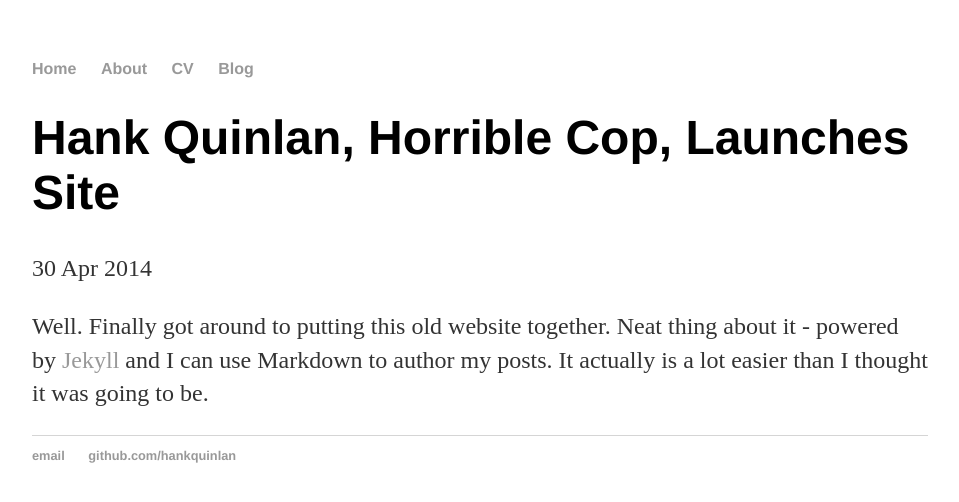
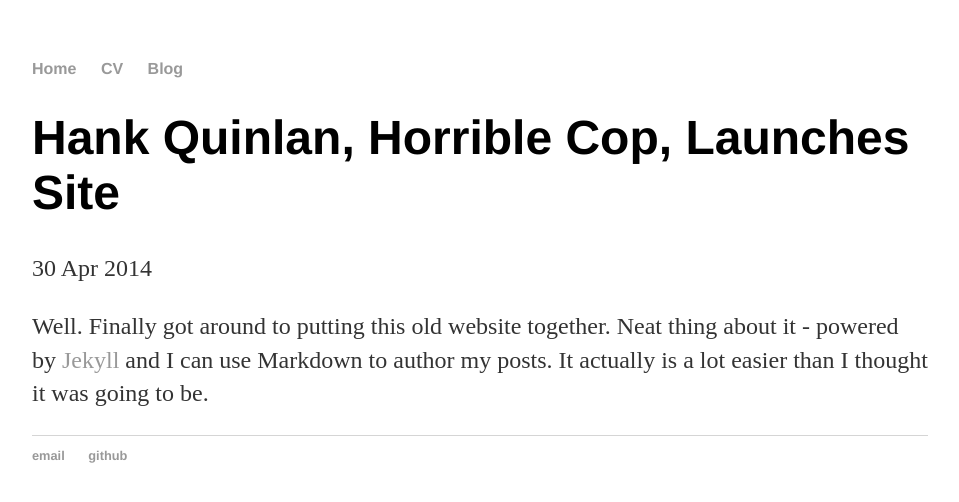
Before and after one commit to ggenszler/ggenszler.github.io, a Jekyll site: the page built from _posts/2014-04-30-hank-quinlan-site-launched.md, in a window 1280 px wide. Shown: the top 502 px of the page, without its empty margins (160-1119 px from the left). Built offline with Jekyll 4.4.1, drawn with Linux system fonts in a browser that asks for light colours.

Commit message:
Update default.html

```diff
--- a/_layouts/default.html
+++ b/_layouts/default.html
@@ -9,7 +9,6 @@
 			<nav>
 	    		<ul>
 	        		<li><a href="/">Home</a></li>
-		        	<li><a href="/about">About</a></li>
 	        		<li><a href="/cv">CV</a></li>
 	        		<li><a href="/blog">Blog</a></li>
 	    		</ul>
@@ -21,8 +20,8 @@
 			</div><!-- /.container -->
 			<footer>
 	    		<ul>
-	        		<li><a href="mailto:hankquinlanhub@gmail.com">email</a></li>
-	        		<li><a href="https://github.com/hankquinlan">github.com/hankquinlan</a></li>
+	        		<li><a href="mailto:grace.q.genszler.th@dartmouth.edu">email</a></li>
+	        		<li><a href="https://github.com/ggenszler">github</a></li>
 				</ul>
 			</footer>
 		</body>
```
